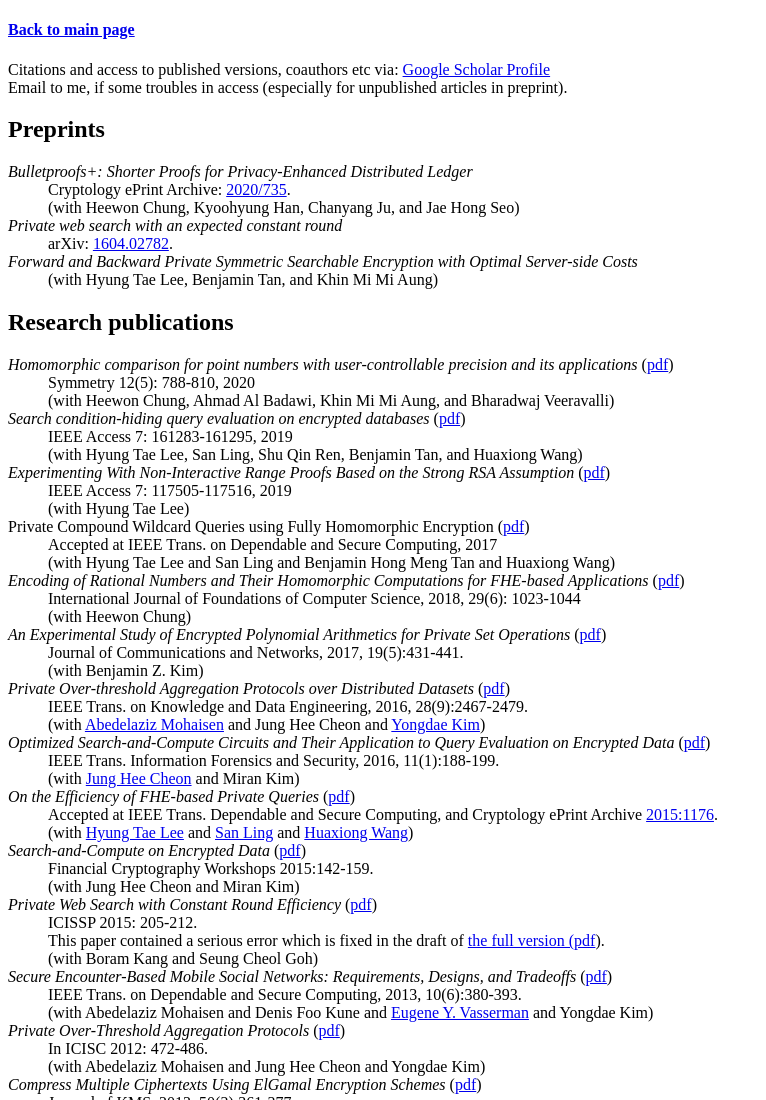
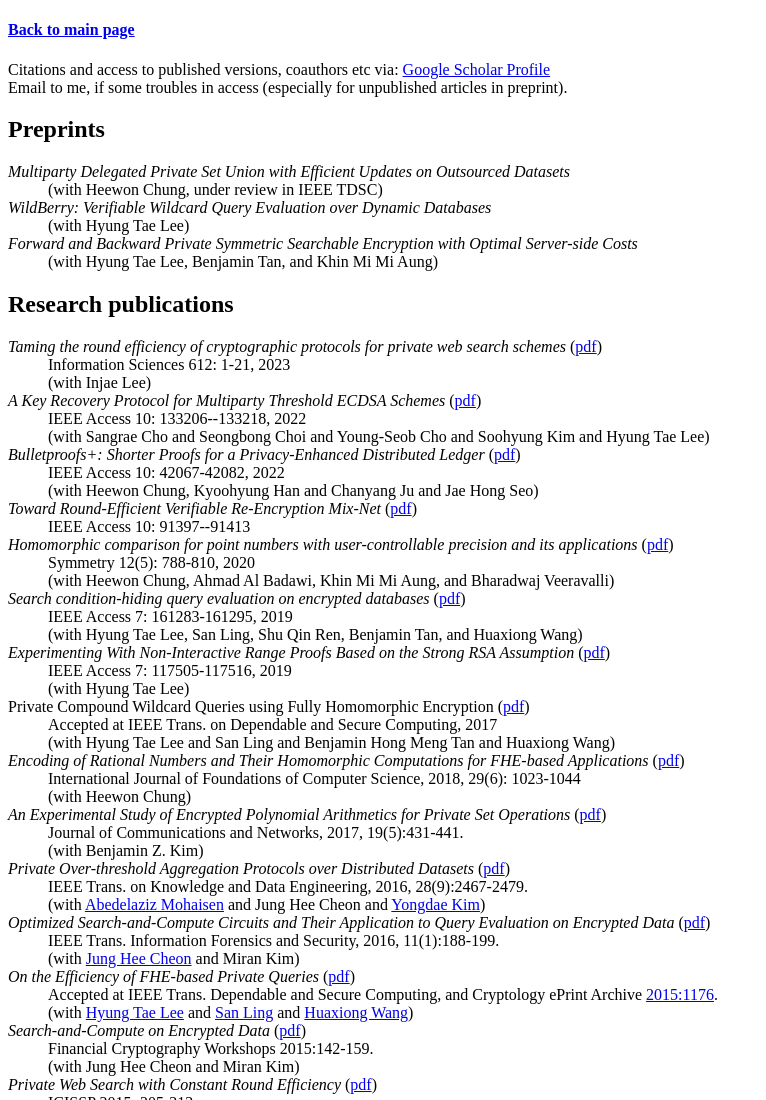
Before and after one commit to msunkim/msunkim.github.io, a plain HTML site: page papers/pub.html in a window 1280 px wide. Shown: the top 1100 px of the page, without its empty margins (0-766 px from the left). Drawn offline with Linux system fonts and the light colour scheme.

Commit message:
Update pub.html

```diff
--- a/papers/pub.html
+++ b/papers/pub.html
@@ -12,18 +12,33 @@
 		<article>
 			<h2>Preprints</h2>
 			<dl>
-                <dt id="full_pws"><i>Bulletproofs+: Shorter Proofs for Privacy-Enhanced Distributed Ledger</i> </dt>
-				<dd>Cryptology ePrint Archive: <a href="https://eprint.iacr.org/2020/735">2020/735</a>.</dd>
-                <dd>(with Heewon Chung, Kyoohyung Han, Chanyang Ju, and Jae Hong Seo)</a></dd>
+                <dt><i>Multiparty Delegated Private Set Union with Efficient Updates on Outsourced Datasets</i> </dt>
+				<!-- <dd>with submission to IEEE TDSC</dd> -->
+                <dd>(with Heewon Chung, under review in IEEE TDSC)</a></dd>
 
-				<dt id="full_pws"><i>Private web search with an expected constant round</i> </dt>
-				<dd>arXiv: <a href="http://arxiv.org/abs/1604.02782">1604.02782</a>.</dd>
+				<dt><i>WildBerry: Verifiable Wildcard Query Evaluation over Dynamic Databases</i> </dt>
+				<dd>(with Hyung Tae Lee)</dd>
 
 				<dt><i>Forward and Backward Private Symmetric Searchable Encryption with Optimal Server-side Costs</i> </dt>
 				<dd>(with Hyung Tae Lee, Benjamin  Tan, and Khin Mi Mi Aung)</a></dd>
 			</dl>
 			<h2>Research publications</h2>
 			<dl>
+				<dt><i>Taming the round efficiency of cryptographic protocols for private web search schemes</i> (<a href="https://www.sciencedirect.com/science/article/pii/S0020025522012750">pdf</a>)</dt>
+				<dd>Information Sciences 612: 1-21, 2023</dd>
+				<dd>(with Injae Lee)</dd>
+
+				<dt><i>A Key Recovery Protocol for Multiparty Threshold ECDSA Schemes</i> (<a href="https://ieeexplore.ieee.org/document/9992201">pdf</a>)</dt>
+				<dd>IEEE Access 10: 133206--133218, 2022</dd>
+				<dd>(with Sangrae Cho and Seongbong Choi and Young-Seob Cho and Soohyung Kim and Hyung Tae Lee)</dd>
+
+				<dt><i>Bulletproofs+: Shorter Proofs for a Privacy-Enhanced Distributed Ledger</i> (<a href="https://ieeexplore.ieee.org/document/9758733">pdf</a>)</dt>
+				<dd>IEEE Access 10: 42067-42082, 2022</dd>
+				<dd>(with Heewon Chung, Kyoohyung Han and Chanyang Ju and Jae Hong Seo)</dd>
+
+				<dt><i>Toward Round-Efficient Verifiable Re-Encryption Mix-Net</i> (<a href="https://ieeexplore.ieee.org/document/9869819">pdf</a>)</dt>
+				<dd>IEEE Access 10: 91397--91413 </dd>
+
 				<dt><i>Homomorphic comparison for point numbers with user-controllable precision and its applications</i> (<a href="https://www.mdpi.com/2073-8994/12/5/788">pdf</a>)</dt>
 				<dd>Symmetry 12(5): 788-810, 2020</dd>
 				<dd>(with Heewon Chung, Ahmad Al Badawi, Khin Mi Mi Aung, and Bharadwaj Veeravalli)</dd>
```
